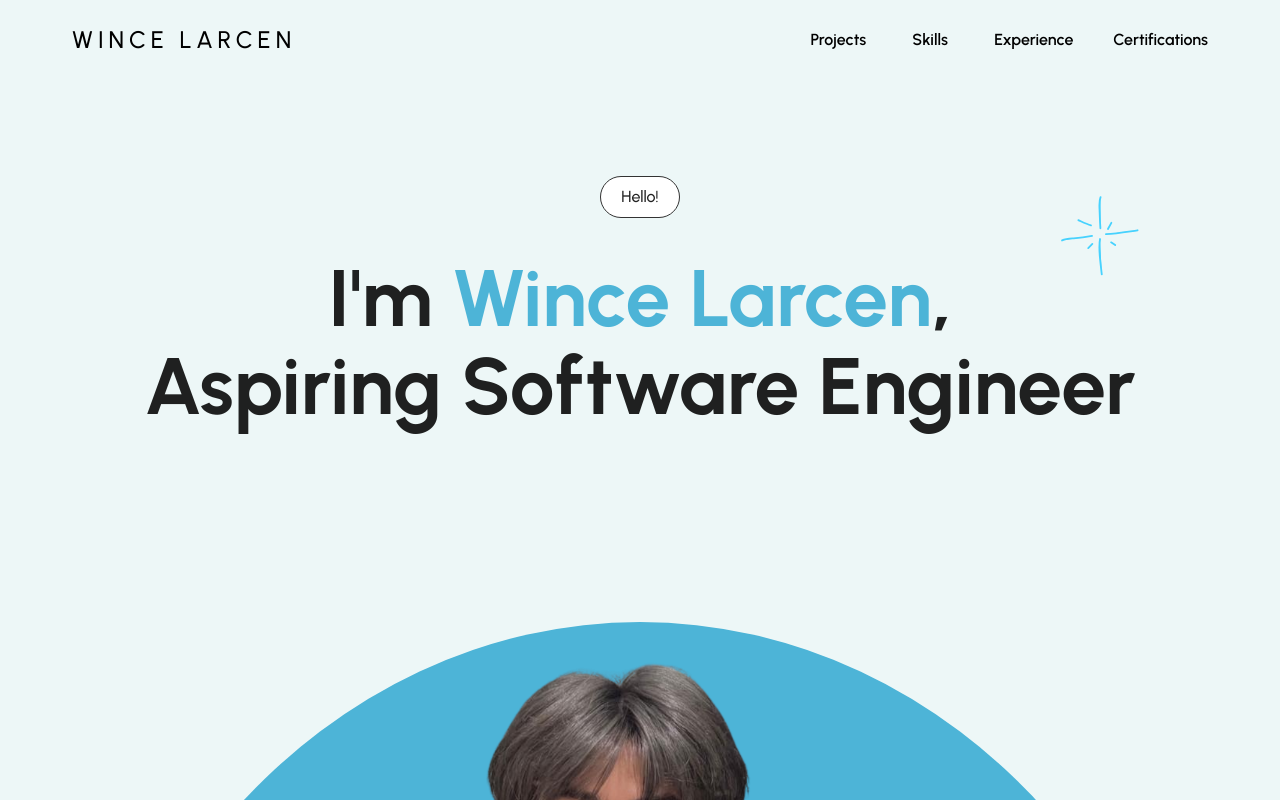
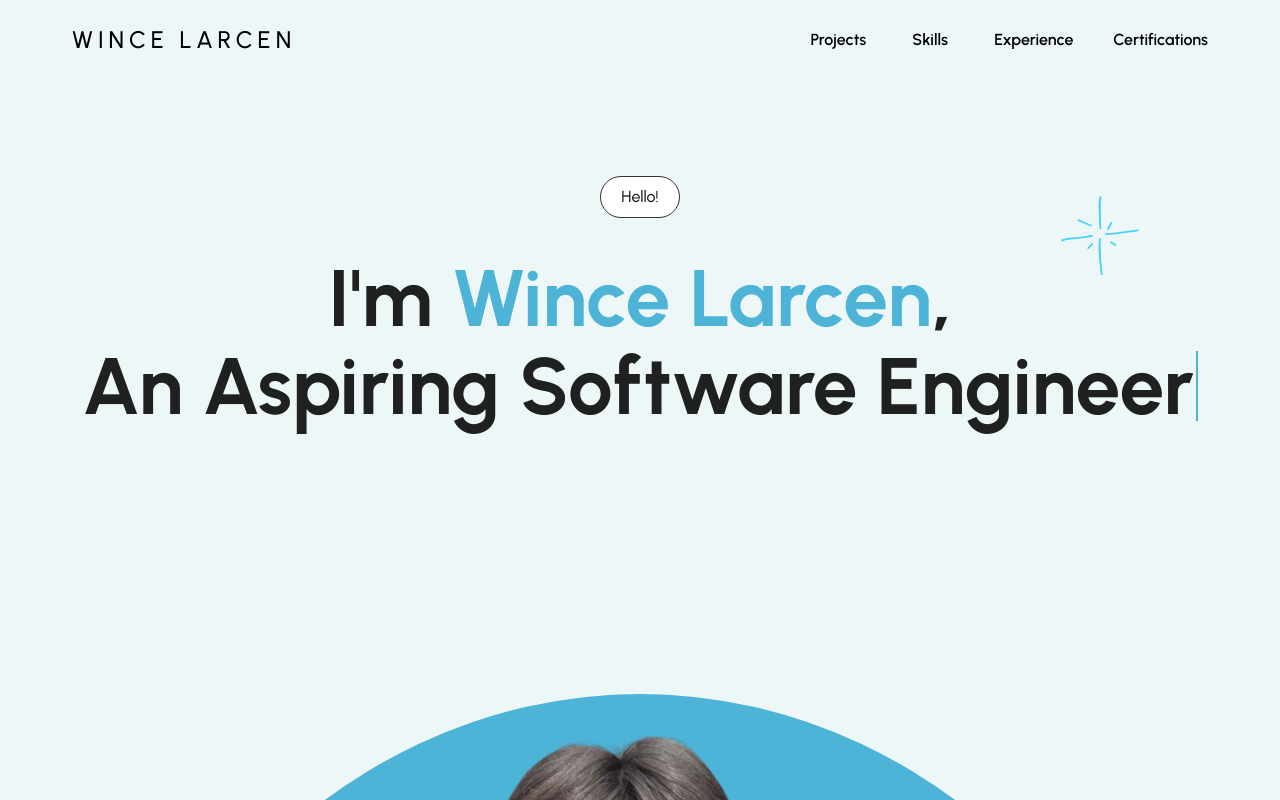
Before and after one commit to wncelrcn/wncelrcn.github.io, a Next.js app: page / in a window 1280 px wide. Shown: the top 800 px of the page. Built offline with nearby package versions, Linux system fonts and the light colour scheme.

Commit message:
feat(landing): added typewriter effect in title using framer motion

```diff
--- a/app/page.js
+++ b/app/page.js
@@ -1,6 +1,6 @@
 "use client";
 
-import React from "react";
+import React, { useState, useEffect } from "react";
 import {
   Box,
   Typography,
@@ -16,6 +16,7 @@ import GitHubIcon from "@mui/icons-material/GitHub";
 import LinkedInIcon from "@mui/icons-material/LinkedIn";
 import EmailIcon from "@mui/icons-material/Email";
 import ArrowOutwardIcon from "@mui/icons-material/ArrowOutward";
+import { motion } from "framer-motion";
 
 const HelloBubble = styled(Box)({
   backgroundColor: "white",
@@ -162,6 +163,42 @@ export default function Home() {
   const theme = useTheme();
   const isMobile = useMediaQuery(theme.breakpoints.down("sm"));
 
+  const titles = [
+    "An Aspiring ML Engineer",
+    "An Aspiring Software Engineer",
+    "A UI/UX Designer",
+    "A Fullstack Developer",
+    "A Problem Solver",
+    "A Creative Thinker",
+    "A Lifelong Learner",
+  ];
+  const [currentTitleIdx, setCurrentTitleIdx] = useState(0);
+  const [displayed, setDisplayed] = useState("");
+  const [typing, setTyping] = useState(true);
+
+  useEffect(() => {
+    let timeout;
+    if (typing) {
+      if (displayed.length < titles[currentTitleIdx].length) {
+        timeout = setTimeout(() => {
+          setDisplayed(titles[currentTitleIdx].slice(0, displayed.length + 1));
+        }, 60);
+      } else {
+        timeout = setTimeout(() => setTyping(false), 1200);
+      }
+    } else {
+      if (displayed.length > 0) {
+        timeout = setTimeout(() => {
+          setDisplayed(displayed.slice(0, -1));
+        }, 30);
+      } else {
+        setTyping(true);
+        setCurrentTitleIdx((prev) => (prev + 1) % titles.length);
+      }
+    }
+    return () => clearTimeout(timeout);
+  }, [displayed, typing, currentTitleIdx, titles]);
+
   return (
     <Container
       maxWidth="lg"
@@ -238,6 +275,10 @@ export default function Home() {
       </StarSvg>
 
       <Box
+        component={motion.div}
+        initial={{ opacity: 0, y: 40 }}
+        animate={{ opacity: 1, y: 0 }}
+        transition={{ duration: 0.8, delay: 0.1 }}
         sx={{
           display: "flex",
           flexDirection: "column",
@@ -247,7 +288,12 @@ export default function Home() {
           position: "relative",
         }}
       >
-        <HelloBubble>
+        <HelloBubble
+          component={motion.div}
+          initial={{ opacity: 0, y: -20 }}
+          animate={{ opacity: 1, y: 0 }}
+          transition={{ duration: 0.7, delay: 0.3 }}
+        >
           <Typography
             variant="body1"
             sx={{ fontFamily: "var(--font-urbanist)", fontWeight: 500 }}
@@ -257,10 +303,49 @@ export default function Home() {
         </HelloBubble>
 
         <Box sx={{ mt: 2, mb: 4 }}>
-          <NameText variant="h1">
+          <NameText
+            variant="h1"
+            component={motion.div}
+            initial={{ opacity: 0, y: 30 }}
+            animate={{ opacity: 1, y: 0 }}
+            transition={{ duration: 0.8, delay: 0.5 }}
+          >
             I'm <span className="highlight">Wince Larcen</span>,
           </NameText>
-          <TitleText variant="h1">Aspiring Software Engineer</TitleText>
+          <TitleText
+            variant="h1"
+            component={motion.div}
+            initial={{ opacity: 0, y: 30 }}
+            animate={{ opacity: 1, y: 0 }}
+            transition={{ duration: 0.8, delay: 0.8 }}
+            sx={{ minHeight: { xs: "5rem", sm: "7rem", md: "10rem" } }}
+          >
+            <Box
+              sx={{
+                position: "relative",
+                display: "inline-block",
+                maxWidth: "100%",
+                wordBreak: "break-word",
+                paddingRight: "4px",
+                "&::after": {
+                  content: '""',
+                  position: "absolute",
+                  right: 0,
+                  top: "10%",
+                  height: "80%",
+                  width: "2px",
+                  backgroundColor: "#4DB4D7",
+                  animation: "blink 1s step-end infinite",
+                  "@keyframes blink": {
+                    "0%, 100%": { opacity: 1 },
+                    "50%": { opacity: 0 },
+                  },
+                },
+              }}
+            >
+              {displayed}
+            </Box>
+          </TitleText>
         </Box>
       </Box>
 
--- a/package.json
+++ b/package.json
@@ -13,6 +13,7 @@
     "@emotion/styled": "^11.14.0",
     "@mui/icons-material": "^7.0.2",
     "@mui/material": "^7.0.2",
+    "framer-motion": "^12.12.1",
     "next": "15.3.1",
     "react": "^19.0.0",
     "react-dom": "^19.0.0",
```
Also changed, not shown: 1 other file (tests, documents, lock files or other folders).
